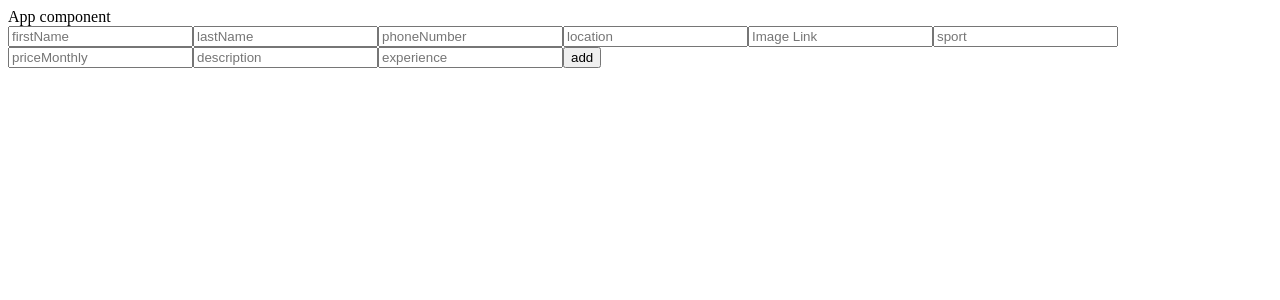
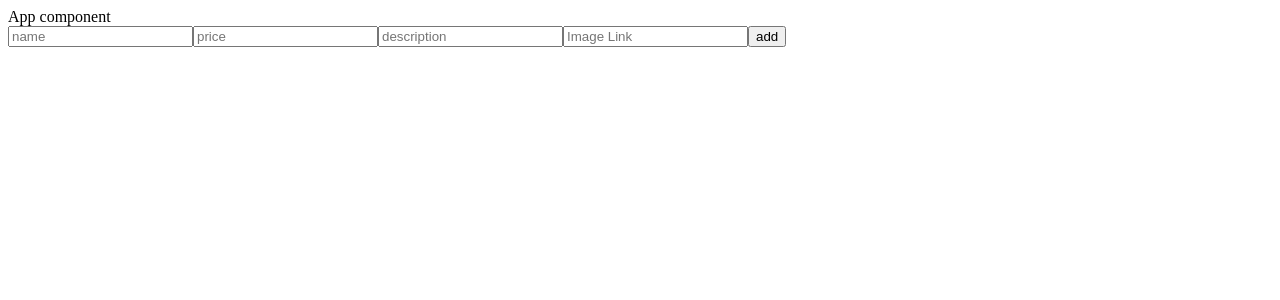
Before and after one commit to C3-WhiteGuards/MERAKI_Academy_Project_5, a React (Create React App) app in the folder frontend/: page / in a window 1280 px wide. Shown: the top 300 px of the page. Built offline with nearby package versions, Linux system fonts and the light colour scheme.

Commit message:
add function attTrainers and editelement img in function getAllTrainers

```diff
--- a/frontend/src/App.js
+++ b/frontend/src/App.js
@@ -1,12 +1,11 @@
 import React from 'react';
 import { Route } from 'react-router-dom';
-import { AddTrainer } from './components/trainer/trainer';
+
 import { Gym } from './components/Gym/Gym';
 import { AddProducts } from './components/products/product';
 const App = () => {
 	return <div className="App">App component
-	<AddTrainer/>
-
+	<AddProducts/>
 	</div>;
 
 };
```
